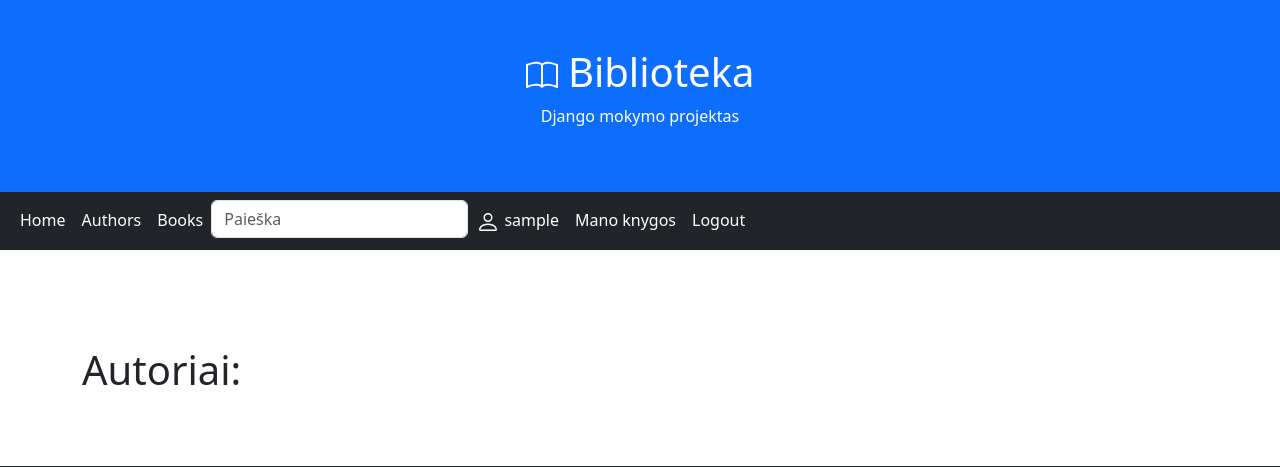
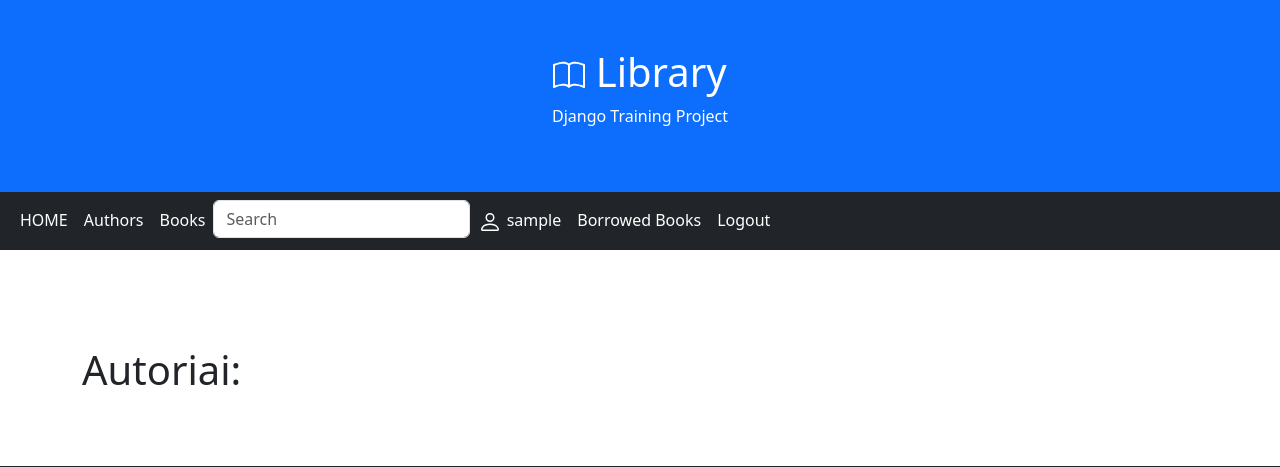
Before and after one commit to DonatasNoreika/django_biblioteka_2023_08, a Django app: page /library/authors/ in a window 1280 px wide. Shown: the top 467 px of the page. Run offline with Django 4.2, Linux system fonts and the light colour scheme; the visitor is signed in with stand-in values (Sample User, id 1); data that the repository does not hold is empty.

Commit message:
12: Išverstas base.html puslapis

```diff
--- a/mysite/library/templates/base.html
+++ b/mysite/library/templates/base.html
@@ -16,15 +16,16 @@
     </style>
 </head>
 <body>
+{% load i18n %}
 <div class="p-5 bg-primary text-white text-center">
     <h1>
         <svg xmlns="http://www.w3.org/2000/svg" width="32" height="32" fill="currentColor" class="bi bi-book"
              viewBox="0 0 16 16">
             <path d="M1 2.828c.885-.37 2.154-.769 3.388-.893 1.33-.134 2.458.063 3.112.752v9.746c-.935-.53-2.12-.603-3.213-.493-1.18.12-2.37.461-3.287.811V2.828zm7.5-.141c.654-.689 1.782-.886 3.112-.752 1.234.124 2.503.523 3.388.893v9.923c-.918-.35-2.107-.692-3.287-.81-1.094-.111-2.278-.039-3.213.492V2.687zM8 1.783C7.015.936 5.587.81 4.287.94c-1.514.153-3.042.672-3.994 1.105A.5.5 0 0 0 0 2.5v11a.5.5 0 0 0 .707.455c.882-.4 2.303-.881 3.68-1.02 1.409-.142 2.59.087 3.223.877a.5.5 0 0 0 .78 0c.633-.79 1.814-1.019 3.222-.877 1.378.139 2.8.62 3.681 1.02A.5.5 0 0 0 16 13.5v-11a.5.5 0 0 0-.293-.455c-.952-.433-2.48-.952-3.994-1.105C10.413.809 8.985.936 8 1.783z"/>
         </svg>
-        Biblioteka
+        {% trans "Library" %}
     </h1>
-    <p>Django mokymo projektas</p>
+    <p>{% trans "Django Training Project" %}</p>
 </div>
 
 
@@ -32,17 +33,17 @@
     <div class="container-fluid">
         <ul class="navbar-nav">
             <li class="nav-item">
-                <a class="nav-link active" href="{% url 'index' %}">Home</a>
+                <a class="nav-link active" href="{% url 'index' %}">{% trans "HOME" %}</a>
             </li>
             <li class="nav-item">
-                <a class="nav-link active" href="{% url 'authors' %}">Authors</a>
+                <a class="nav-link active" href="{% url 'authors' %}">{% trans "Authors" %}</a>
             </li>
             <li class="nav-item">
-                <a class="nav-link active" href="{% url 'books' %}">Books</a>
+                <a class="nav-link active" href="{% url 'books' %}">{% trans "Books" %}</a>
             </li>
             <li>
                 <form action="{% url 'search' %}" method="get" class="form-inline my-2 my-md-0">
-                    <input name="query" class="form-control" type="text" placeholder="Paieška">
+                    <input name="query" class="form-control" type="text" placeholder="{% trans 'Search' %}">
                 </form>
             </li>
             {% if user.is_authenticated %}
@@ -58,17 +59,17 @@
                 </a>
             </li>
             <li class="nav-item">
-                <a class="nav-link active" href="{% url 'mybooks' %}">Mano knygos</a>
+                <a class="nav-link active" href="{% url 'mybooks' %}">{% trans "Borrowed Books" %}</a>
             </li>
             <li class="nav-item">
-                <a class="nav-link active" href="{% url 'logout' %}">Logout</a>
+                <a class="nav-link active" href="{% url 'logout' %}">{% trans "Logout" %}</a>
             </li>
             {% else %}
             <li class="nav-item">
-                <a class="nav-link active" href="{% url 'register' %}">Register</a>
+                <a class="nav-link active" href="{% url 'register' %}">{% trans "Register" %}</a>
             </li>
             <li class="nav-item">
-                <a class="nav-link active" href="{% url 'login' %}">Login</a>
+                <a class="nav-link active" href="{% url 'login' %}">{% trans "Login" %}</a>
             </li>
             {% endif %}
         </ul>
```
Also changed, not shown: mysite/library/locale/lt/LC_MESSAGES/django.po, 1 other file.
